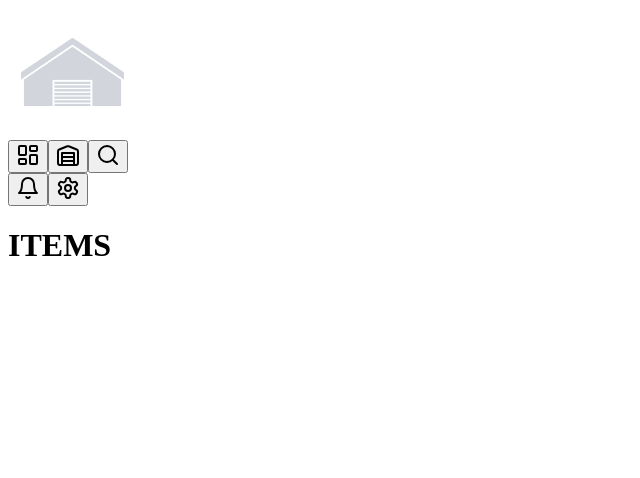
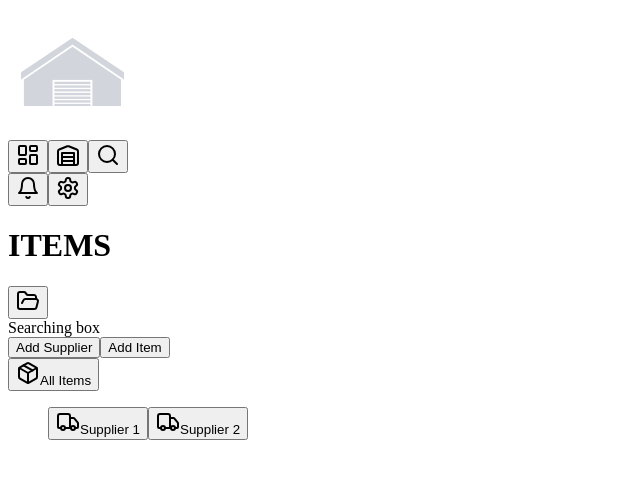
Before and after one commit to kacperlaudanski/SuppliesManagementApp, a Next.js app: page /dashboard/items in a window 1280 px wide. Shown: the top 478 px of the page, without its empty margins (0-640 px from the left). Built offline with nearby package versions, Linux system fonts and the light colour scheme.

Commit message:
aside tab structure&styling

```diff
--- a/src/app/components/Button.tsx
+++ b/src/app/components/Button.tsx
@@ -1,6 +1,5 @@
 import { cva, VariantProps } from "class-variance-authority";
 import { ComponentProps } from "react";
-
 
 const buttonStyle = cva(['transition-all duration-300 flex items-center'], {
     variants:{
@@ -9,11 +8,14 @@ const buttonStyle = cva(['transition-all duration-300 flex items-center'], {
         tabInActive:['bg-neutral-100']
       },
       location:{
-        navButton: ['rounded-md text-sm px-4 hover:bg-[#ffc857]']
+        nav: ['rounded-md text-sm px-4 hover:bg-[#ffc857]'],
+        asideTab: ['flex']
       },
        variant:{
         navbarExtended:["w-full h-[45px] justify-between"],
-        navbarRolled:['w-full min-h-[55px] justify-center items-center']
+        navbarRolled:['w-full min-h-[55px] justify-center items-center'],
+        showAsideTab: [`w-[40px] h-[40px] bg-white justify-center items-center border-2 border-inherit border-solid absolute top-10 right-[-20px] rounded-full hover:bg-[#ffc857]`],
+        asideSupplierButton:['w-full h-[40px] rounded-lg text-sm mt-2 hover:bg-[#ffc857]'],
        }
     }
 })
--- a/src/app/components/dashboard/NavigationBar.tsx
+++ b/src/app/components/dashboard/NavigationBar.tsx
@@ -34,7 +34,7 @@ export default function NavigationBar() {
                 <Button
                   key={button.id}
                   status={button.path === path ? 'tabActive' : 'tabInActive'}
-                  location={'navButton'}
+                  location={'nav'}
                   variant={isSidebarVisible ? "navbarExtended" : "navbarRolled"}
                   id={button.id}
                 >
@@ -52,7 +52,7 @@ export default function NavigationBar() {
             <Button
               key={button.id}
               status={'tabInActive'}
-              location={'navButton'}
+              location={'nav'}
               variant={isSidebarVisible ? "navbarExtended" : "navbarRolled"}
               id={button.id}
             >
--- a/src/app/components/dashboard/TitleBar.tsx
+++ b/src/app/components/dashboard/TitleBar.tsx
@@ -1,6 +1,7 @@
 "use client";
 import { UserButton } from "@clerk/nextjs";
 import { usePathname } from "next/navigation";
+import Button from "../Button";
 
 export default function TitleBar() {
   const path = usePathname();
--- /dev/null
+++ b/src/app/components/items/AsideTab.tsx
@@ -0,0 +1,25 @@
+"use client";
+import { ChevronLeft, FolderOpen } from "lucide-react";
+import { ReactNode, useState } from "react";
+import Button from "../Button";
+
+export default function AsideTab({ children }: { children: ReactNode }) {
+  const [isAsideVisible, setAsideVisibility] = useState(false);
+
+  return (
+    <aside
+      className={`${
+        isAsideVisible ? "w-[250px]" : "w-[50px]"
+      } h-full bg-white relative border-t-2 border-inherit border-solid transition-all duration-300 ease-in-out shadow-[0px_9px_14px_0px_#00000024]`}
+    >
+      <Button
+        variant={"showAsideTab"}
+        location={"asideTab"}
+        onClick={() => setAsideVisibility((prev) => !prev)}
+      >
+        {isAsideVisible ? <ChevronLeft /> : <FolderOpen />}
+      </Button>
+      <div className={`w-full h-full p-6 ${isAsideVisible ? 'flex' : 'hidden'} flex-col items-left`}>{children}</div>
+    </aside>
+  );
+}
--- /dev/null
+++ b/src/app/dashboard/items/layout.tsx
@@ -0,0 +1,41 @@
+import { Metadata } from "next";
+import { ReactNode } from "react";
+import AsideTab from "@/app/components/items/AsideTab";
+import Button from "@/app/components/Button";
+import { Package, Truck } from "lucide-react";
+
+export const metadata: Metadata = {
+  title: "Items - StockWise",
+};
+export default function ItemsLayout({ children }: { children: ReactNode }) {
+  return (
+    <>
+      <AsideTab>
+        <div className="w-full h-[100px] flex justify-between items-center">
+          Searching box
+        </div>
+        <div className="w-full flex justify-between items-center border-solid border-inherit">
+          <Button>Add Supplier</Button>
+          <Button>Add Item</Button>
+        </div>
+        <div className="w-full flex flex-col mt-4">
+          <Button location={"asideTab"} variant={"asideSupplierButton"}>
+            <Package className="mx-2" />
+            All Items
+          </Button>
+          <ul className="w-full ml-4 mt-4 p-4 border-l-2 border-solid border-inherit">
+            <Button variant={"asideSupplierButton"}>
+              <Truck className="mx-2"/>
+              Supplier 1
+            </Button>
+            <Button variant={"asideSupplierButton"}>
+              <Truck className="mx-2"/>
+              Supplier 2
+            </Button>
+          </ul>
+        </div>
+      </AsideTab>
+      {children}
+    </>
+  );
+}
```
